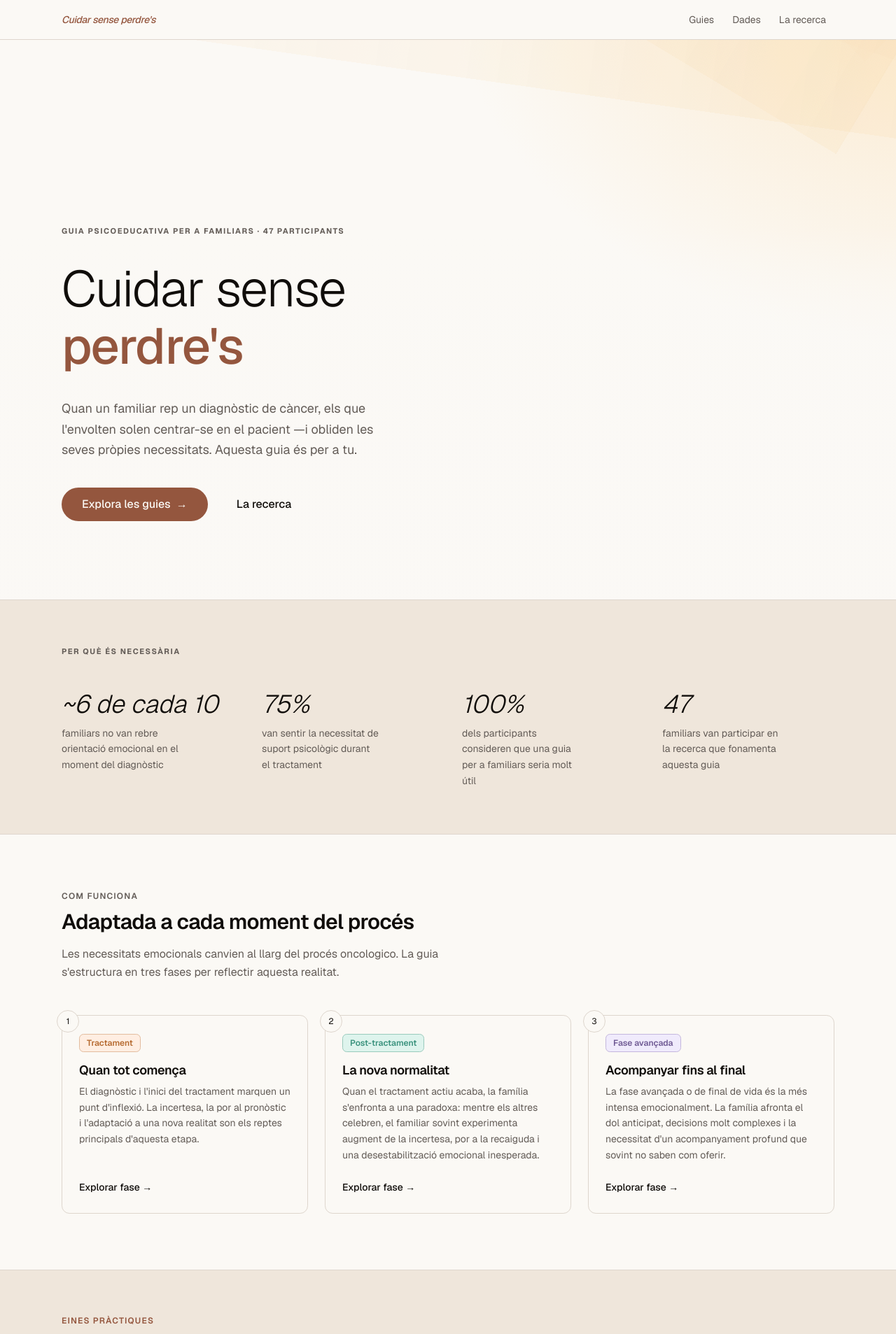
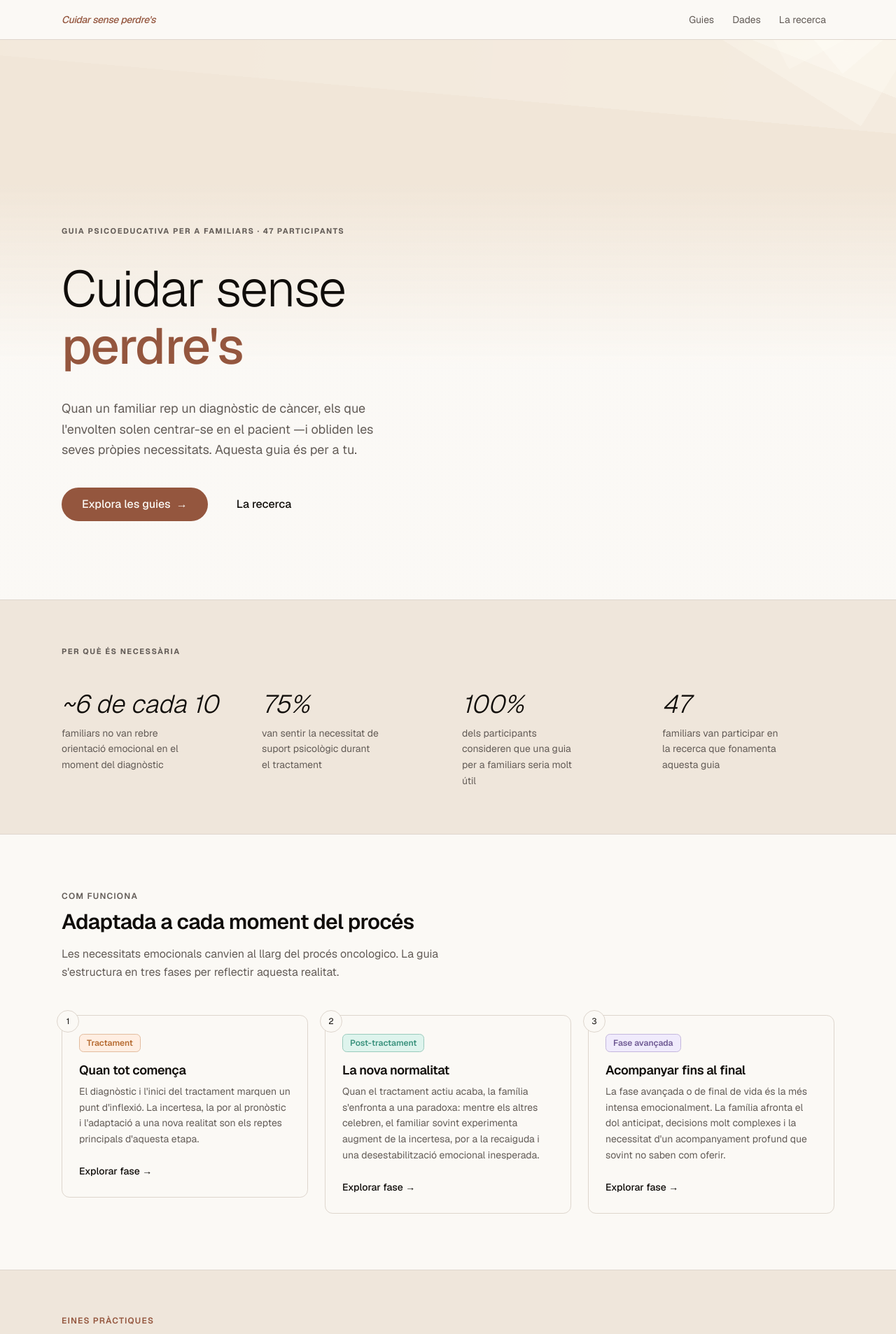
Before and after one commit to PolGubau/maria-tfg, a Next.js app: page / in a window 1280 px wide. Shown: the top 1907 px of the page at 70% size. Built offline with nearby package versions, Linux system fonts and the light colour scheme.

Commit message:
Enhance sunray animation and improve reveal component
Adjusts the sunray animation's opacity and timing for a smoother visual effect. Introduces a new Reveal component for better visibility control of elements as they enter the viewport, enhancing user experience.

Issue: MW-0000
Type: feature

```diff
--- a/app/globals.css
+++ b/app/globals.css
@@ -205,10 +205,13 @@ h6 {
 	100% {
 		opacity: 1;
 	}
-	35% {
-		opacity: 0.35;
+	30% {
+		opacity: 0.45;
 	}
-	68% {
-		opacity: 0.72;
+	55% {
+		opacity: 0.8;
+	}
+	75% {
+		opacity: 0.55;
 	}
 }
--- a/app/page.tsx
+++ b/app/page.tsx
@@ -4,22 +4,31 @@ import { modules } from "~/entities/module/data";
 import { phases } from "~/entities/phase/data";
 import { Badge } from "~/shared/ui/badge";
 import { buttonVariants } from "~/shared/ui/button";
+import { Reveal } from "~/shared/ui/reveal";
 
+// Three window-pane clusters — gaps simulate the window frame
 const sunRays = [
-  { angle: 8, thickness: 210, dur: "9s", delay: "0s", baseOpacity: 0.24 },
-  { angle: 19, thickness: 105, dur: "11s", delay: "1.4s", baseOpacity: 0.17 },
-  { angle: 31, thickness: 265, dur: "7.5s", delay: "0.6s", baseOpacity: 0.21 },
-  { angle: 45, thickness: 135, dur: "13s", delay: "2.2s", baseOpacity: 0.14 },
-  { angle: 59, thickness: 90, dur: "8.5s", delay: "1.9s", baseOpacity: 0.19 },
-  { angle: 73, thickness: 185, dur: "10s", delay: "0.9s", baseOpacity: 0.16 },
-  { angle: 87, thickness: 72, dur: "12s", delay: "3.1s", baseOpacity: 0.11 },
-  { angle: 101, thickness: 150, dur: "9s", delay: "1.6s", baseOpacity: 0.15 },
+  // Pane 1 (top cluster)
+  { angle: 5, thickness: 220, dur: "18s", delay: "0s", opacity: 0.52 },
+  { angle: 14, thickness: 90, dur: "22s", delay: "1.2s", opacity: 0.38 },
+  { angle: 22, thickness: 180, dur: "16s", delay: "3.5s", opacity: 0.48 },
+  // gap ~8° = window bar
+  // Pane 2 (mid cluster)
+  { angle: 32, thickness: 240, dur: "20s", delay: "0.8s", opacity: 0.55 },
+  { angle: 41, thickness: 100, dur: "24s", delay: "2.6s", opacity: 0.4 },
+  { angle: 50, thickness: 200, dur: "17s", delay: "4.2s", opacity: 0.5 },
+  // gap ~10° = window bar
+  // Pane 3 (lower cluster)
+  { angle: 62, thickness: 260, dur: "21s", delay: "1.5s", opacity: 0.45 },
+  { angle: 72, thickness: 110, dur: "19s", delay: "0.4s", opacity: 0.35 },
+  { angle: 81, thickness: 190, dur: "23s", delay: "3.0s", opacity: 0.42 },
 ];
 
 const keyStats = [
   {
     value: "~6 de cada 10",
-    label: "familiars no van rebre orientació emocional en el moment del diagnòstic",
+    label:
+      "familiars no van rebre orientació emocional en el moment del diagnòstic",
   },
   {
     value: "75%",
@@ -27,7 +36,8 @@ const keyStats = [
   },
   {
     value: "100%",
-    label: "dels participants consideren que una guia per a familiars seria molt útil",
+    label:
+      "dels participants consideren que una guia per a familiars seria molt útil",
   },
   {
     value: "47",
@@ -35,41 +45,39 @@ const keyStats = [
   },
 ];
 
-
-
 export default function HomePage() {
   return (
     <div>
       {/* Hero */}
-      <section className="relative min-h-[100svh] flex flex-col overflow-hidden">
+      <section
+        className="relative min-h-[100svh] flex flex-col overflow-hidden"
+        style={{ background: "oklch(93% 0.022 72)" }}
+      >
         {/* Warm glow — light source origin */}
         <div
-          className="absolute pointer-events-none"
+          className="absolute pointer-events-none hidden"
           aria-hidden
-          style={{
-            top: "-12%",
-            right: "-8%",
-            width: "60vw",
-            height: "70vh",
-            background:
-              "radial-gradient(ellipse at top right, oklch(91% 0.07 78 / 0.6), transparent 68%)",
-          }}
+          style={{}}
         />
 
         {/* Sun rays — fan from top-right */}
-        <div className="absolute inset-0 pointer-events-none overflow-hidden" aria-hidden>
+        <div
+          className="absolute inset-0 pointer-events-none overflow-hidden"
+          aria-hidden
+          style={{ mixBlendMode: "screen" }}
+        >
           {sunRays.map((ray, i) => (
             <div
               key={i}
               style={{
                 position: "absolute",
-                top: "-8%",
-                right: "-4%",
-                width: "290vw",
+                top: "-10%",
+                right: "-6%",
+                width: "300vw",
                 height: `${ray.thickness}px`,
                 transformOrigin: "top right",
                 transform: `rotate(${ray.angle}deg)`,
-                background: `linear-gradient(to left, oklch(90% 0.08 78 / ${ray.baseOpacity}), transparent 72%)`,
+                background: `linear-gradient(to left, oklch(97% 0.06 78 / ${ray.opacity}), transparent 65%)`,
                 animation: `ray-shimmer ${ray.dur} ${ray.delay} infinite ease-in-out`,
               }}
             />
@@ -78,10 +86,10 @@ export default function HomePage() {
 
         {/* Canvas fade at bottom — ensures text legibility */}
         <div
-          className="absolute bottom-0 left-0 right-0 h-2/3 pointer-events-none"
+          className="absolute bottom-0 left-0 right-0 h-3/4 pointer-events-none"
           style={{
             background:
-              "linear-gradient(to top, oklch(98.2% 0.005 80) 45%, transparent)",
+              "linear-gradient(to top, oklch(98.2% 0.005 80) 55%, transparent)",
           }}
         />
 
@@ -126,15 +134,15 @@ export default function HomePage() {
             Per què és necessària
           </p>
           <div className="grid grid-cols-1 md:grid-cols-2 lg:grid-cols-4 gap-10">
-            {keyStats.map((stat) => (
-              <div key={stat.value} className="flex flex-col gap-3">
+            {keyStats.map((stat, i) => (
+              <Reveal key={stat.value} delay={i * 100} className="flex flex-col gap-3">
                 <p className="font-display text-4xl font-light italic text-ink leading-none">
                   {stat.value}
                 </p>
                 <p className="text-sm text-ink-muted leading-relaxed max-w-[18ch]">
                   {stat.label}
                 </p>
-              </div>
+              </Reveal>
             ))}
           </div>
         </div>
@@ -158,8 +166,8 @@ export default function HomePage() {
           {phases.map((phase, idx) => {
             const badgeVariant = (phase.colorVar as "treatment" | "post" | "advanced") ?? "muted";
             return (
+              <Reveal key={phase.slug} delay={idx * 100}>
                 <Link
-                key={phase.slug}
                   href={`/phases/${phase.slug}`}
                   className="group relative border border-border rounded-xl p-6 bg-canvas hover:border-ink/20 hover:shadow-sm transition-all flex flex-col justify-between"
                 >
@@ -184,12 +192,11 @@ export default function HomePage() {
                     </span>
                   </footer>
                 </Link>
+              </Reveal>
             );
           })}
         </div>
       </section>
-
-      {/* Modules */}
       <section className="border-t border-border bg-surface">
         <div className="max-w-6xl mx-auto px-6 py-16">
           <div className="flex items-end justify-between mb-10">
@@ -206,11 +213,11 @@ export default function HomePage() {
             </div>
           </div>
           <div className="grid grid-cols-1 md:grid-cols-2 lg:grid-cols-3 gap-5">
-            {modules.map((mod) => (
+            {modules.map((mod, i) => (
+              <Reveal key={mod.slug} delay={i * 80}>
                 <Link
-                key={mod.slug}
                   href={`/modules/${mod.slug}`}
-                className="group flex flex-col justify-between p-6 bg-canvas border border-border rounded-xl hover:border-accent/40 hover:shadow-md transition-all"
+                  className="group flex flex-col justify-between p-6 bg-canvas border border-border rounded-xl hover:border-accent/40 hover:shadow-md transition-all h-full"
                 >
                   <div>
                     <div className="w-10 h-10 rounded-lg bg-accent/10 flex items-center justify-center mb-4">
@@ -233,6 +240,7 @@ export default function HomePage() {
                     </span>
                   </div>
                 </Link>
+              </Reveal>
             ))}
           </div>
         </div>
--- a/shared/ui/footer.tsx
+++ b/shared/ui/footer.tsx
@@ -68,11 +68,9 @@ export function Footer() {
 
         <div className="pt-8 border-t border-border flex flex-col md:flex-row items-start md:items-center justify-between gap-4">
           <p className="text-xs text-ink-muted">
-            Treball de Fi de Grau en Psicologia · Universitat · 2026
+            Treball de Fi de Grau en Psicologia · UAB · 2026
           </p>
-          <p className="text-xs text-ink-muted">
-            Construït amb cura per a les famílies que cuiden.
-          </p>
+
         </div>
       </div>
     </footer>
--- /dev/null
+++ b/shared/ui/reveal.tsx
@@ -0,0 +1,58 @@
+"use client";
+import { useEffect, useRef, useState, type ReactNode } from "react";
+
+interface RevealProps {
+  children: ReactNode;
+  delay?: number;
+  direction?: "up" | "fade";
+  className?: string;
+}
+
+export function Reveal({
+  children,
+  delay = 0,
+  direction = "up",
+  className = "",
+}: RevealProps) {
+  const ref = useRef<HTMLDivElement>(null);
+  const [visible, setVisible] = useState(false);
+
+  useEffect(() => {
+    const el = ref.current;
+    if (!el) return;
+
+    const obs = new IntersectionObserver(
+      ([entry]) => {
+        if (entry.isIntersecting) {
+          setVisible(true);
+          obs.disconnect();
+        }
+      },
+      { threshold: 0.1, rootMargin: "0px 0px -32px 0px" }
+    );
+
+    obs.observe(el);
+    return () => obs.disconnect();
+  }, []);
+
+  const hidden =
+    direction === "up"
+      ? "opacity-0 translate-y-5"
+      : "opacity-0";
+
+  const shown = "opacity-100 translate-y-0";
+
+  return (
+    <div
+      ref={ref}
+      className={`transition-[opacity,transform] ease-out ${visible ? shown : hidden} ${className}`}
+      style={{
+        transitionDuration: "500ms",
+        transitionDelay: `${delay}ms`,
+        willChange: visible ? "auto" : "opacity, transform",
+      }}
+    >
+      {children}
+    </div>
+  );
+}
```
Lines whose indentation alone changed are shown as unchanged.
